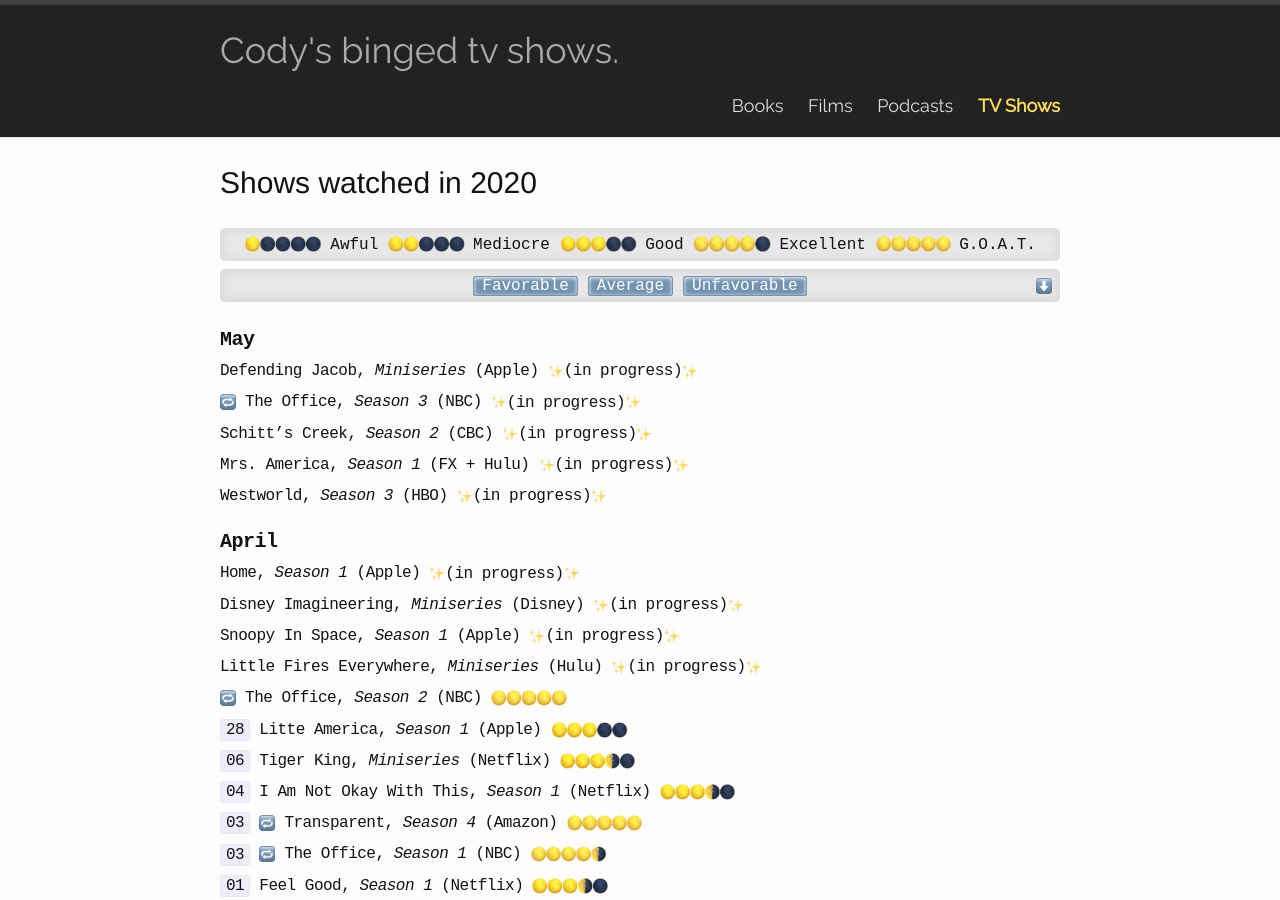
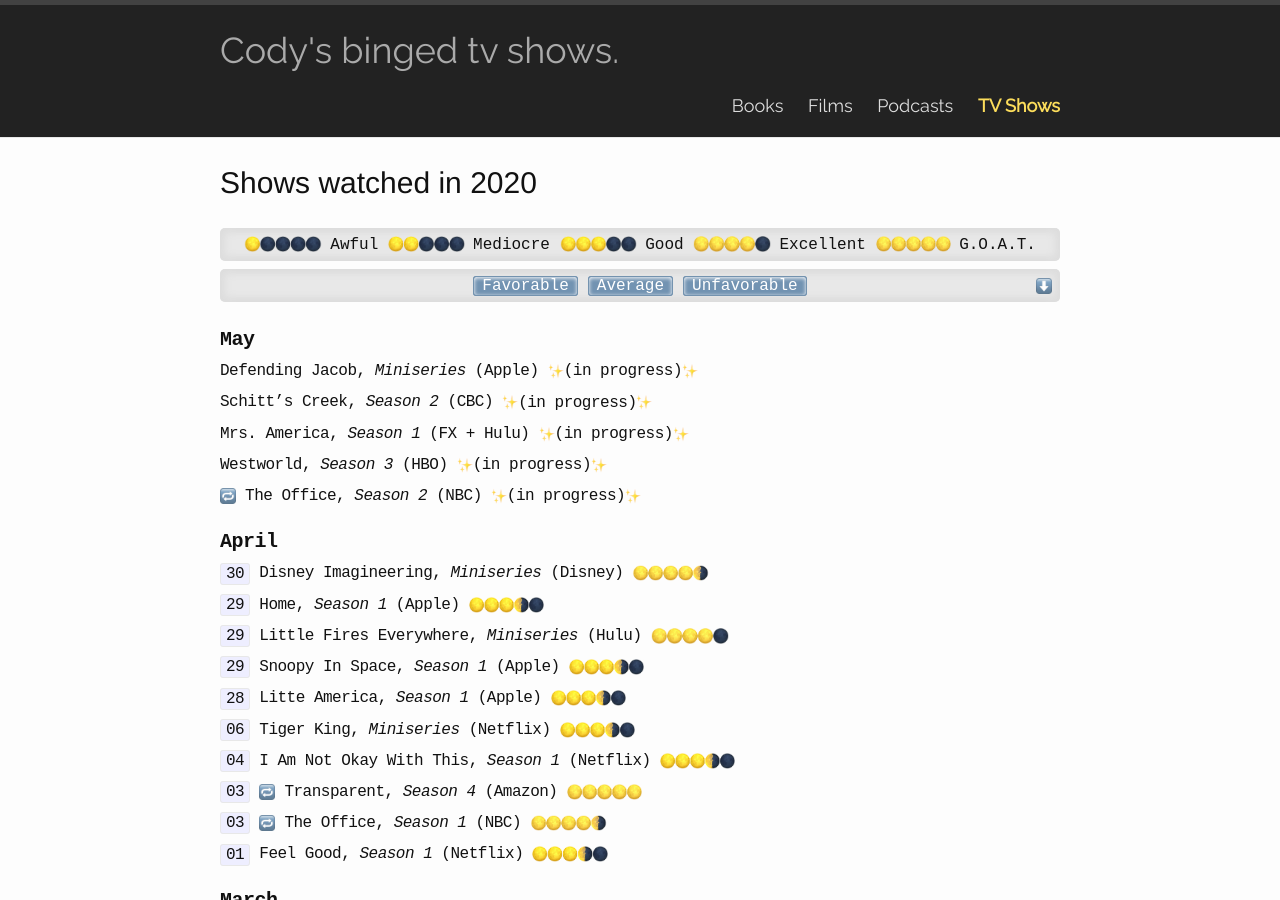
Before and after one commit to codydalerodgers/personal-blog, a Jekyll site: the page built from _shows/2020.md, in a window 1280 px wide and 900 px high. Built offline with Jekyll 4.4.1, drawn with Linux system fonts in a browser that asks for light colours.

Commit message:
April TV Show Updates

```diff
--- a/_shows/2020.md
+++ b/_shows/2020.md
@@ -7,26 +7,24 @@
 ## May
 Defending Jacob, _Miniseries_ (Apple) {{ site.ip }}
 
-{{ site.rw }} The Office, _Season 3_ (NBC) {{ site.ip }}
-
 Schitt's Creek, _Season 2_ (CBC) {{ site.ip }}
 
 Mrs. America, _Season 1_ (FX + Hulu) {{ site.ip }}
 
 Westworld, _Season 3_ (HBO) {{ site.ip }}
 
+{{ site.rw }} The Office, _Season 2_ (NBC) {{ site.ip }}
+
 ## April
-Home, _Season 1_ (Apple) {{ site.ip }}
+`30` Disney Imagineering, _Miniseries_ (Disney) {{ site.r45 }}
 
-Disney Imagineering, _Miniseries_ (Disney) {{ site.ip }}
+`29` Home, _Season 1_ (Apple) {{ site.r35 }}
 
-Snoopy In Space, _Season 1_ (Apple) {{ site.ip }}
+`29` Little Fires Everywhere, _Miniseries_ (Hulu) {{ site.r4 }}
 
-Little Fires Everywhere, _Miniseries_ (Hulu) {{ site.ip }}
+`29` Snoopy In Space, _Season 1_ (Apple) {{ site.r35 }}
 
-{{ site.rw }} The Office, _Season 2_ (NBC) {{ site.r5 }}
-
-`28` Litte America, _Season 1_ (Apple) {{ site.r3 }}
+`28` Litte America, _Season 1_ (Apple) {{ site.r35 }}
 
 `06` Tiger King, _Miniseries_ (Netflix) {{ site.r35 }}
 
```
Also changed, not shown: _posts/2020-04-09-apple.markdown (+5 -5 lines).
